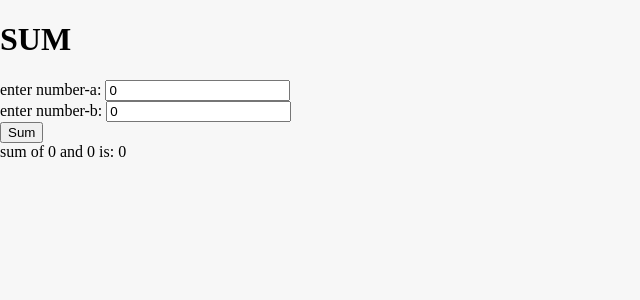
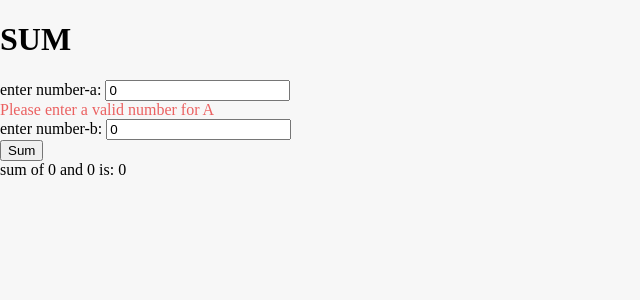
Before and after one commit to nitishnaidi/ng-dashboard, an Angular app: page / in a window 1280 px wide. Both pictures are taken after a click on the button "Sum". Shown: the top 300 px of the page, without its empty margins (0-640 px from the left). Built offline with nearby package versions, Linux system fonts and the light colour scheme.

Commit message:
error messages with sum

```diff
--- a/src/app/app.component.html
+++ b/src/app/app.component.html
@@ -8,8 +8,10 @@
 </div> -->
 <h1>SUM</h1>
 <div>enter number-a: <input type="number" [(ngModel)]="x"></div>
+<div *ngIf="noA" class="error-message">Please enter a valid number for A</div>
 <div>enter number-b: <input type="number" [(ngModel)]="y"></div>
-<sum [a]="x" [b]="y" (sum)="z=$event; "></sum>
+<div *ngIf="noB" class="error-message">Please enter a valid number for B</div>
+<sum [a]="x" [b]="y" (sum)="handleSum($event)"></sum>
 <div>
-sum of {{x}} and {{y}} is: {{z}}
+sum of {{x}} and {{y}} is: {{z | json}}
 </div>
--- a/src/app/app.component.less
+++ b/src/app/app.component.less
@@ -16,3 +16,7 @@
     height: calc(100vh - 71px);
   }
 }
+
+.error-message {
+  color: rgb(235, 97, 97);
+}
--- a/src/app/app.component.ts
+++ b/src/app/app.component.ts
@@ -7,6 +7,8 @@ import { Component } from '@angular/core';
 })
 export class AppComponent {
   x=0; y=0; z=0;
+  noA = false;
+  noB = false;
   isHomeClicked = 'default';
 
   handleHomeClickEvent(value: string) {
@@ -16,4 +18,17 @@ export class AppComponent {
 
   }
 
+  handleSum(event: any) {
+    if (event.sum) {
+      this.noA=this.noB=false;
+      this.z = event.sum;
+    } else if (event.field === 'a'){
+      this.noA = true;
+      this.noB=false;
+    } else {
+      this.noB = true;
+      this.noA=false;
+    }
+  }
+
 }
--- a/src/app/features/sum/sum.component.ts
+++ b/src/app/features/sum/sum.component.ts
@@ -6,13 +6,23 @@ import { Component, EventEmitter, Input, Output } from '@angular/core';
   styleUrls: ['sum.component.scss'],
 })
 export class SumComponent {
-  @Input() a: number = 0;
-  @Input() b: number = 0;
+  @Input() a: number | undefined;
+  @Input() b: number | undefined;
 
-  @Output() sum = new EventEmitter<number>();
+  @Output() sum = new EventEmitter<any>();
 
   add() {
-    let c = this.a + this.b;
-    this.sum.emit(c);
+    let obj: any = {};
+    if (!this.a) {
+      obj.field = 'a';
+      this.sum.emit(obj);
+    } else if (!this.b) {
+      obj.field = 'b';
+      this.sum.emit(obj);
+    } else {
+      let c = this.a + this.b;
+      obj.sum = c;
+      this.sum.emit(obj);
+    }
   }
 }
```
